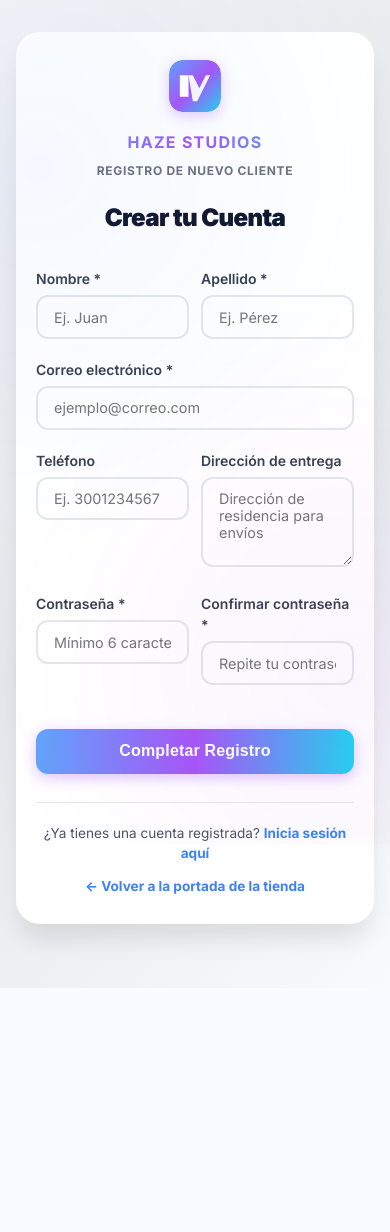
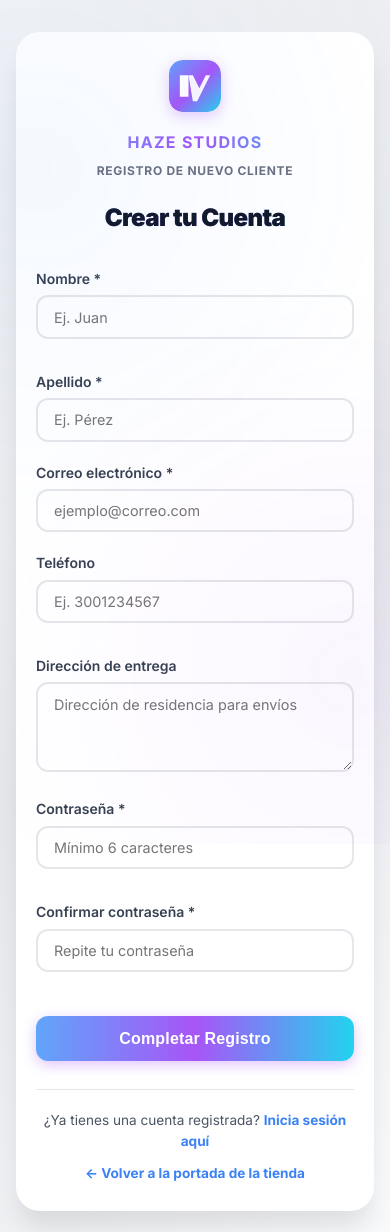
Before and after one commit to Cardonaesteban/haze_studios, a Django app: page /tienda/registro/ in a window 390 px wide. Shown: the top 1232 px of the page. Before the commit the page ends 988 px from the top, so only its background shows below. Run offline with Django 5.2, Linux system fonts and the light colour scheme.

Commit message:
Algunos modulos responsivos faltantes

```diff
--- a/dashboard/templates/dashboard/comunidad/detalle.html
+++ b/dashboard/templates/dashboard/comunidad/detalle.html
@@ -30,6 +30,7 @@
  <div>
  <div class="form-card" style="margin-bottom:1.25rem;">
  <h2 style="font-size:1.1rem;margin-top:0;margin-bottom:1rem;">Datos de la Publicación en Comunidad</h2>
+ <div class="table-wrap">
  <table class="table">
  <tbody>
  <tr><th style="width:220px;">Nombre de la prenda</th><td><strong>{{ prenda.nombre }}</strong></td></tr>
@@ -46,10 +47,12 @@
  </tbody>
  </table>
  </div>
+ </div>
 
  <div class="form-card">
  <h2 style="font-size:1.1rem;margin-top:0;margin-bottom:1rem;">Información Completa de la Personalización Asociada</h2>
  {% if prenda.personalizacion %}
+ <div class="table-wrap">
  <table class="table">
  <tbody>
  <tr><th style="width:220px;">ID Personalización</th><td>#{{ prenda.personalizacion.pk }}</td></tr>
@@ -65,6 +68,7 @@
  <tr><th>Fecha de creación</th><td>{{ prenda.personalizacion.fecha_creacion|date:"d/m/Y H:i" }}</td></tr>
  </tbody>
  </table>
+ </div>
  {% else %}
  <p style="color:var(--gris-500);margin:0;">Publicación sin registro de personalización adicional vinculado.</p>
  {% endif %}
--- a/dashboard/templates/dashboard/mensajes/list.html
+++ b/dashboard/templates/dashboard/mensajes/list.html
@@ -104,7 +104,7 @@
             <button type="button" @click="modalOpen = false" style="background:none; border:none; font-size:1.5rem; line-height:1; cursor:pointer; color:var(--gris-400);">&times;</button>
         </div>
         <div style="padding: 1.5rem; display: flex; flex-direction: column; gap: 1rem; max-height: 70vh; overflow-y: auto;">
-            <div style="display: grid; grid-template-columns: 1fr 1fr; gap: 1rem;">
+            <div class="form-row-2col">
                 <div>
                     <span style="font-size:0.75rem; text-transform:uppercase; font-weight:600; color:var(--gris-500);">Destinatario</span>
                     <div style="font-size:0.9rem; font-weight:600; color:var(--gris-800); margin-top:0.2rem;" x-text="msg.destinatario"></div>
@@ -116,7 +116,7 @@
                 </div>
             </div>
 
-            <div style="display: grid; grid-template-columns: 1fr 1fr 1fr; gap: 1rem;">
+            <div style="display: grid; grid-template-columns: repeat(auto-fit, minmax(110px, 1fr)); gap: 1rem;">
                 <div>
                     <span style="font-size:0.75rem; text-transform:uppercase; font-weight:600; color:var(--gris-500);">Tipo</span>
                     <div style="font-size:0.85rem; font-weight:500; margin-top:0.2rem;" x-text="msg.tipo"></div>
--- a/tienda/templates/tienda/comunidad/detalle.html
+++ b/tienda/templates/tienda/comunidad/detalle.html
@@ -68,7 +68,7 @@
  <div style="font-size:0.74rem;font-weight:800;color:#C4B5FD;text-transform:uppercase;letter-spacing:0.05em;margin-bottom:0.75rem;">
  Especificaciones de la Prenda Personalizada
  </div>
- <div style="display:grid;grid-template-columns:1fr 1fr;gap:0.75rem;font-size:0.84rem;">
+ <div style="display:grid;grid-template-columns:repeat(auto-fit, minmax(140px, 1fr));gap:0.75rem;font-size:0.84rem;">
  <div>
  <span style="color:#94A3B8;display:block;font-size:0.72rem;">Color</span>
  <strong>{{ prenda.color }}</strong>
--- a/tienda/templates/tienda/perfil.html
+++ b/tienda/templates/tienda/perfil.html
@@ -113,7 +113,7 @@
  </div>
  </div>
 
- <div style="display:grid;grid-template-columns:repeat(auto-fit, minmax(300px, 1fr));gap:1.5rem;">
+ <div style="display:grid;grid-template-columns:repeat(auto-fit, minmax(min(100%, 300px), 1fr));gap:1.5rem;">
  <!-- Personalizaciones recientes -->
  <div>
  <h3 style="font-size:0.95rem;font-weight:800;color:var(--gris-800);margin-bottom:0.85rem;">
@@ -122,7 +122,7 @@
  {% if mis_personalizaciones %}
  <div style="display:flex;flex-direction:column;gap:0.75rem;">
  {% for pers in mis_personalizaciones %}
- <div style="border:1px solid var(--gris-200);border-radius:10px;padding:0.85rem 1rem;display:flex;justify-content:space-between;align-items:center;gap:0.75rem;background:#F8FAFC;">
+ <div style="border:1px solid var(--gris-200);border-radius:10px;padding:0.85rem 1rem;display:flex;justify-content:space-between;align-items:center;flex-wrap:wrap;gap:0.75rem;background:#F8FAFC;">
  <div>
  <div style="font-weight:800;font-size:0.9rem;color:var(--gris-900);">{{ pers.nombre_personalizacion }}</div>
  <div style="font-size:0.78rem;color:var(--gris-500);">
@@ -164,7 +164,7 @@
  {% if mis_publicaciones %}
  <div style="display:flex;flex-direction:column;gap:0.75rem;">
  {% for pub in mis_publicaciones %}
- <div style="border:1px solid var(--gris-200);border-radius:10px;padding:0.85rem 1rem;display:flex;justify-content:space-between;align-items:center;gap:0.75rem;background:#F8FAFC;">
+ <div style="border:1px solid var(--gris-200);border-radius:10px;padding:0.85rem 1rem;display:flex;justify-content:space-between;align-items:center;flex-wrap:wrap;gap:0.75rem;background:#F8FAFC;">
  <div>
  <a href="{% url 'tienda_comunidad_detalle' pub.pk %}" style="font-weight:800;font-size:0.9rem;color:var(--gris-900);text-decoration:none;">
  {{ pub.nombre }}
--- a/tienda/templates/tienda/personalizar/form.html
+++ b/tienda/templates/tienda/personalizar/form.html
@@ -184,7 +184,7 @@
             <canvas id="hazeCustomCanvas" width="700" height="700" style="width:100%;max-width:420px;height:auto;display:block;background:#FFFFFF;"></canvas>
         </div>
 
-        <div style="display:flex;justify-content:space-between;align-items:center;margin-bottom:1rem;gap:0.5rem;">
+        <div style="display:flex;justify-content:space-between;align-items:center;flex-wrap:wrap;margin-bottom:1rem;gap:0.5rem;">
             <span style="font-size:0.76rem;color:var(--gris-500);font-weight:600;">
                 Lienzo de estudio sobre fondo blanco (#FFFFFF)
             </span>
@@ -199,7 +199,7 @@
                 Especificaciones Aplicadas
             </div>
 
-            <div style="display:grid;grid-template-columns:1fr 1fr;gap:0.55rem;font-size:0.8rem;margin-bottom:0.65rem;">
+            <div style="display:grid;grid-template-columns:repeat(auto-fit, minmax(130px, 1fr));gap:0.55rem;font-size:0.8rem;margin-bottom:0.65rem;">
                 <div style="background:rgba(255,255,255,0.05);padding:0.5rem 0.65rem;border-radius:6px;">
                     <span style="font-size:0.68rem;color:#94A3B8;display:block;">Prenda Base</span>
                     <strong x-text="aplicado.productoNombre || 'Sin seleccionar'"></strong>
@@ -218,7 +218,7 @@
                 </div>
             </div>
 
-            <div style="display:grid;grid-template-columns:1fr 1fr;gap:0.55rem;font-size:0.8rem;">
+            <div style="display:grid;grid-template-columns:repeat(auto-fit, minmax(130px, 1fr));gap:0.55rem;font-size:0.8rem;">
                 <div style="background:rgba(139,92,246,0.15);padding:0.5rem 0.65rem;border-radius:6px;border:1px solid rgba(139,92,246,0.3);">
                     <span style="font-size:0.68rem;color:#C4B5FD;display:block;">Estampado Oficial</span>
                     <strong x-text="aplicado.estampado"></strong>
--- a/tienda/templates/tienda/personalizar/mis_personalizaciones.html
+++ b/tienda/templates/tienda/personalizar/mis_personalizaciones.html
@@ -130,7 +130,7 @@
  </div>
 
  {% if publicaciones %}
- <div style="display:grid;grid-template-columns:repeat(auto-fill, minmax(300px, 1fr));gap:1.25rem;">
+ <div style="display:grid;grid-template-columns:repeat(auto-fill, minmax(min(100%, 300px), 1fr));gap:1.25rem;">
  {% for pub in publicaciones %}
  <div class="product-card" style="border:1.5px solid var(--gris-200);">
  <div class="product-card-img" style="height:200px;">
--- a/tienda/templates/tienda/registro.html
+++ b/tienda/templates/tienda/registro.html
@@ -24,7 +24,7 @@
         <form method="post" novalidate>
             {% csrf_token %}
 
-            <div style="display:grid;grid-template-columns:1fr 1fr;gap:0.75rem;">
+            <div class="form-row-2col">
                 <div class="form-group{% if form.nombre.errors %} has-error{% endif %}">
                     <label for="{{ form.nombre.id_for_label }}">Nombre *</label>
                     {{ form.nombre }}
@@ -43,7 +43,7 @@
                 {% for e in form.correo.errors %}<div class="tienda-field-error">{{ e }}</div>{% endfor %}
             </div>
 
-            <div style="display:grid;grid-template-columns:1fr 1fr;gap:0.75rem;">
+            <div class="form-row-2col">
                 <div class="form-group{% if form.telefono.errors %} has-error{% endif %}">
                     <label for="{{ form.telefono.id_for_label }}">Teléfono</label>
                     {{ form.telefono }}
@@ -56,7 +56,7 @@
                 </div>
             </div>
 
-            <div style="display:grid;grid-template-columns:1fr 1fr;gap:0.75rem;">
+            <div class="form-row-2col">
                 <div class="form-group{% if form.contraseña.errors %} has-error{% endif %}">
                     <label for="{{ form.contraseña.id_for_label }}">Contraseña *</label>
                     {{ form.contraseña }}
```
